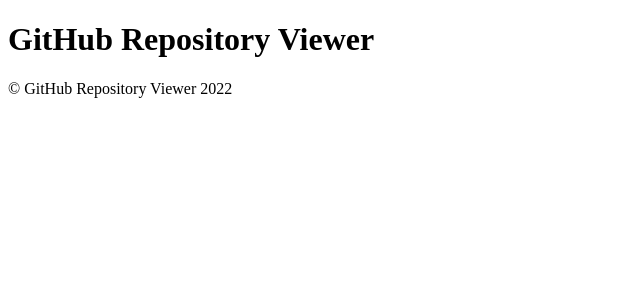
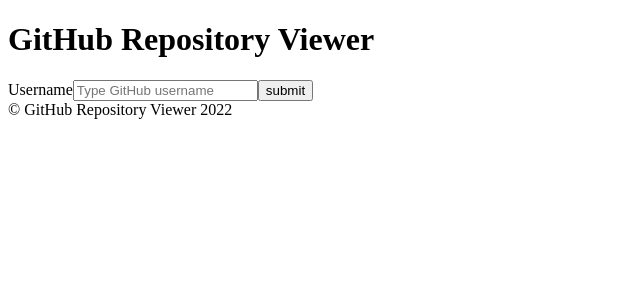
Before and after one commit to EmilyKral/GItHub-repo-tracker, a React app: page / in a window 1280 px wide. Shown: the top 300 px of the page, without its empty margins (0-640 px from the left). Built offline with nearby package versions, Linux system fonts and the light colour scheme.

Commit message:
added input form component

```diff
--- /dev/null
+++ b/src/components/InputForm/index.js
@@ -0,0 +1,31 @@
+import React, { useState } from "react";
+
+function InputForm() {
+	const [username, setUsername] = useState("");
+	const [nameInput, setNameInput] = useState("");
+
+	const handleInput = e => setNameInput(e.target.value);
+
+	const handleFormSubmit = e => {
+		e.preventDefault();
+		setUsername(nameInput);
+		setNameInput("");
+	};
+
+	return (
+		<form onSubmit={handleFormSubmit}>
+			<label htmlFor="username">Username</label>
+			<input
+				type="text"
+				id="username"
+				name="username"
+				placeholder="Type GitHub username"
+				value={nameInput}
+				onChange={handleInput}
+			/>
+			<input type="submit" value="submit" />
+		</form>
+	);
+}
+
+export default InputForm;
--- a/src/components/index.js
+++ b/src/components/index.js
@@ -0,0 +1 @@
+export { default as InputForm } from "./InputForm";
--- a/src/pages/Home/index.js
+++ b/src/pages/Home/index.js
@@ -1,7 +1,12 @@
 import React from "react";
+import { InputForm } from "../../components";
 
 function Home() {
-	return <></>;
+	return (
+		<>
+			<InputForm />
+		</>
+	);
 }
 
 export default Home;
```
